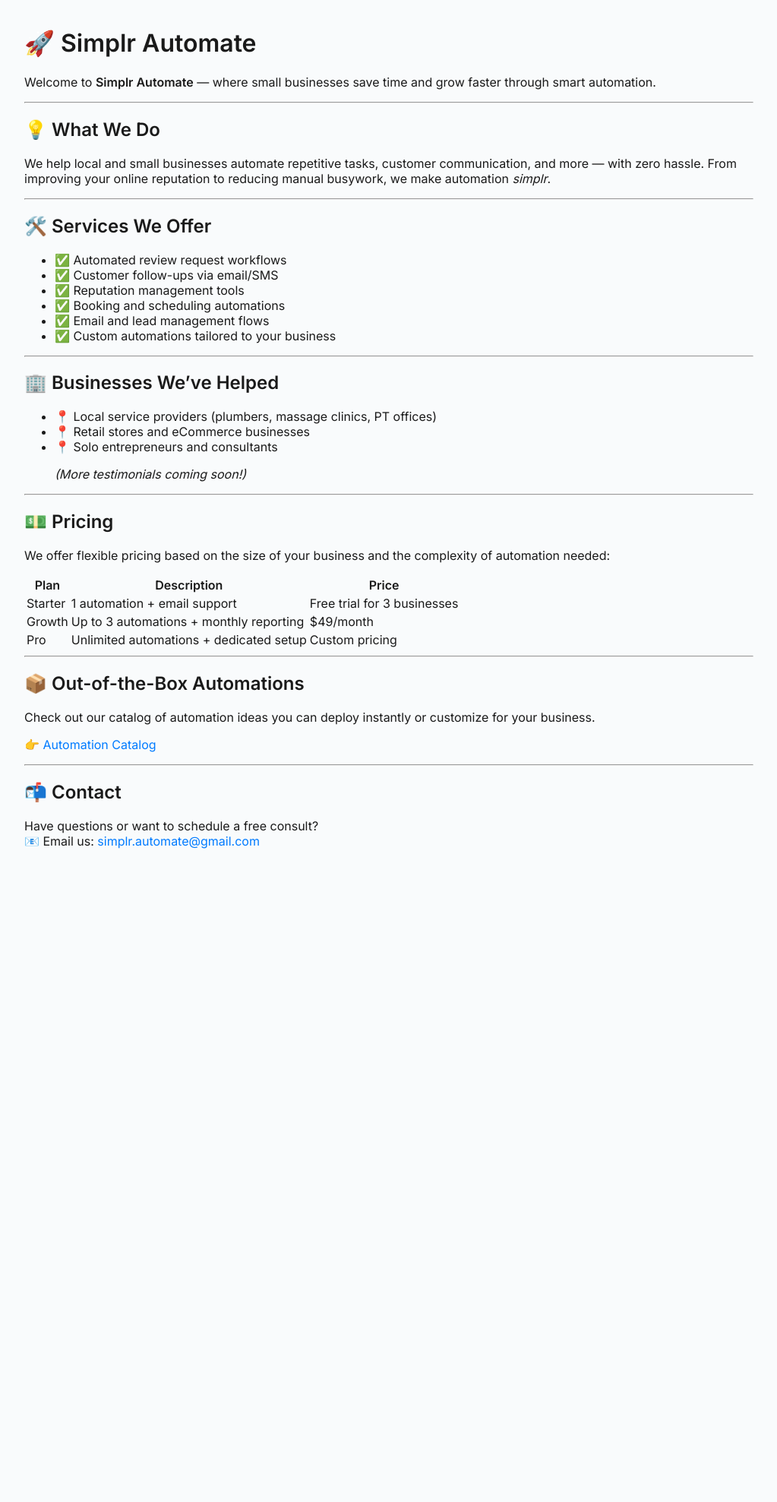
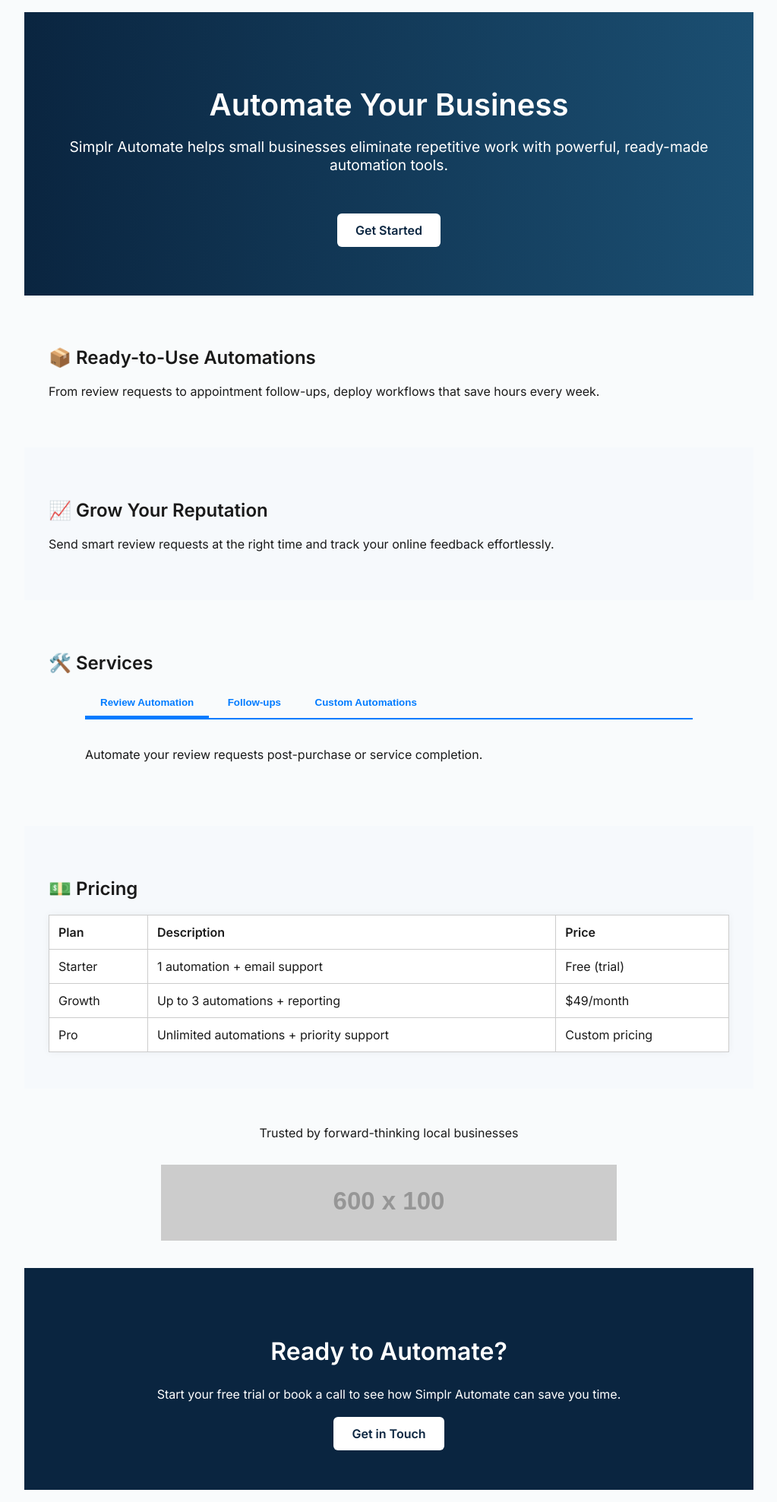
Before and after one commit to simplr-automate/simplr-automate, a Jekyll site: the page built from index.md, in a window 1280 px wide. Shown: the whole page at 76% size, without its empty margins (128-1151 px from the left). Built offline with Jekyll 4.4.1, drawn with Linux system fonts in a browser that asks for light colours; before the commit the page ends 1149 px from its top, so only the background shows below that.

Commit message:
Update index.md

```diff
--- a/index.md
+++ b/index.md
@@ -1,62 +1,113 @@
 ---
 layout: default
-title: Simplr Automate
+title: Home
 ---
 
-# 🚀 Simplr Automate
+<section style="padding: 4rem 2rem; background: linear-gradient(to right, #0a2540, #1b4f72); color: white; text-align: center;">
+  <h1 style="font-size: 2.5rem; margin-bottom: 1rem;">Automate Your Business</h1>
+  <p style="font-size: 1.2rem;">Simplr Automate helps small businesses eliminate repetitive work with powerful, ready-made automation tools.</p>
+  <a href="#contact" style="display: inline-block; margin-top: 2rem; padding: 0.75rem 1.5rem; background: white; color: #0a2540; border-radius: 6px; font-weight: bold; text-decoration: none;">Get Started</a>
+</section>
 
-Welcome to **Simplr Automate** — where small businesses save time and grow faster through smart automation.
+<section style="padding: 3rem 2rem; max-width: 900px; margin: auto;">
+  <h2>📦 Ready-to-Use Automations</h2>
+  <p>From review requests to appointment follow-ups, deploy workflows that save hours every week.</p>
+</section>
 
----
+<section style="padding: 3rem 2rem; background-color: #f6f9fc; max-width: 900px; margin: auto;">
+  <h2>📈 Grow Your Reputation</h2>
+  <p>Send smart review requests at the right time and track your online feedback effortlessly.</p>
+</section>
 
-## 💡 What We Do
+<section style="padding: 3rem 2rem; max-width: 900px; margin: auto;">
+  <h2>🛠️ Services</h2>
+  <div class="tab-container">
+    <div class="tabs">
+      <button class="tab-button active" onclick="openTab(event, 'service1')">Review Automation</button>
+      <button class="tab-button" onclick="openTab(event, 'service2')">Follow-ups</button>
+      <button class="tab-button" onclick="openTab(event, 'service3')">Custom Automations</button>
+    </div>
 
-We help local and small businesses automate repetitive tasks, customer communication, and more — with zero hassle. From improving your online reputation to reducing manual busywork, we make automation *simplr*.
+    <div id="service1" class="tab-content active">
+      <p>Automate your review requests post-purchase or service completion.</p>
+    </div>
+    <div id="service2" class="tab-content">
+      <p>Send personalized follow-ups by email or SMS to increase customer retention.</p>
+    </div>
+    <div id="service3" class="tab-content">
+      <p>Custom automations tailored to your business workflows.</p>
+    </div>
+  </div>
+</section>
 
----
+<section style="padding: 3rem 2rem; background-color: #f6f9fc; max-width: 900px; margin: auto;">
+  <h2>💵 Pricing</h2>
+  <table>
+    <thead>
+      <tr><th>Plan</th><th>Description</th><th>Price</th></tr>
+    </thead>
+    <tbody>
+      <tr><td>Starter</td><td>1 automation + email support</td><td>Free (trial)</td></tr>
+      <tr><td>Growth</td><td>Up to 3 automations + reporting</td><td>$49/month</td></tr>
+      <tr><td>Pro</td><td>Unlimited automations + priority support</td><td>Custom pricing</td></tr>
+    </tbody>
+  </table>
+</section>
 
-## 🛠️ Services We Offer
+<section style="padding: 2rem 2rem; text-align: center;">
+  <p>Trusted by forward-thinking local businesses</p>
+  <img src="https://via.placeholder.com/600x100?text=Client+Logos" alt="Client Logos" style="margin-top: 1rem; max-width: 100%;">
+</section>
 
-- ✅ Automated review request workflows
-- ✅ Customer follow-ups via email/SMS
-- ✅ Reputation management tools
-- ✅ Booking and scheduling automations
-- ✅ Email and lead management flows
-- ✅ Custom automations tailored to your business
+<section style="padding: 4rem 2rem; background-color: #0a2540; color: white; text-align: center;" id="contact">
+  <h2 style="font-size: 2rem;">Ready to Automate?</h2>
+  <p style="margin-bottom: 2rem;">Start your free trial or book a call to see how Simplr Automate can save you time.</p>
+  <a href="mailto:simplr.automate@gmail.com" style="background-color: white; color: #0a2540; padding: 0.75rem 1.5rem; text-decoration: none; border-radius: 6px; font-weight: bold;">Get in Touch</a>
+</section>
 
----
+<style>
+.tab-container { max-width: 800px; margin: auto; }
+.tabs { overflow: auto; white-space: nowrap; border-bottom: 2px solid #007bff; }
+.tab-button {
+  background: none; border: none; outline: none; cursor: pointer;
+  padding: 10px 20px; font-weight: bold; color: #007bff;
+}
+.tab-button.active { border-bottom: 3px solid #007bff; }
+.tab-content { display: none; padding: 20px 0; }
+.tab-content.active { display: block; }
 
-## 🏢 Businesses We've Helped
+table {
+  width: 100%; border-collapse: collapse; background-color: white; box-shadow: 0 0 10px rgba(0,0,0,0.05);
+}
+table th, table td {
+  border: 1px solid #ccc; padding: 0.75rem; text-align: left;
+}
 
-- 📍 Local service providers (plumbers, massage clinics, PT offices)
-- 📍 Retail stores and eCommerce businesses
-- 📍 Solo entrepreneurs and consultants
+@media (max-width: 600px) {
+  table, thead, tbody, th, td, tr {
+    display: block;
+  }
+  th, td {
+    box-sizing: border-box;
+    width: 100%;
+    display: flex;
+    justify-content: space-between;
+    padding: 0.75rem 0.5rem;
+    border: none;
+    border-bottom: 1px solid #ccc;
+  }
+  th::before {
+    content: attr(data-label);
+    font-weight: bold;
+  }
+}
+</style>
 
-> *(More testimonials coming soon!)*
-
----
-
-## 💵 Pricing
-
-We offer flexible pricing based on the size of your business and the complexity of automation needed:
-
-| Plan        | Description                                 | Price     |
-|-------------|---------------------------------------------|-----------|
-| Starter     | 1 automation + email support                | Free trial for 3 businesses |
-| Growth      | Up to 3 automations + monthly reporting     | $49/month |
-| Pro         | Unlimited automations + dedicated setup     | Custom pricing |
-
----
-
-## 📦 Out-of-the-Box Automations
-
-Check out our catalog of automation ideas you can deploy instantly or customize for your business.
-
-👉 [Automation Catalog](catalog.md)
-
----
-
-## 📬 Contact
-
-Have questions or want to schedule a free consult?
-📧 Email us: [simplr.automate@gmail.com](mailto:simplr.automate@gmail.com)
+<script>
+function openTab(evt, tabId) {
+  document.querySelectorAll('.tab-content').forEach(el => el.classList.remove('active'));
+  document.querySelectorAll('.tab-button').forEach(el => el.classList.remove('active'));
+  document.getElementById(tabId).classList.add('active');
+  evt.currentTarget.classList.add('active');
+}
+</script>
```
